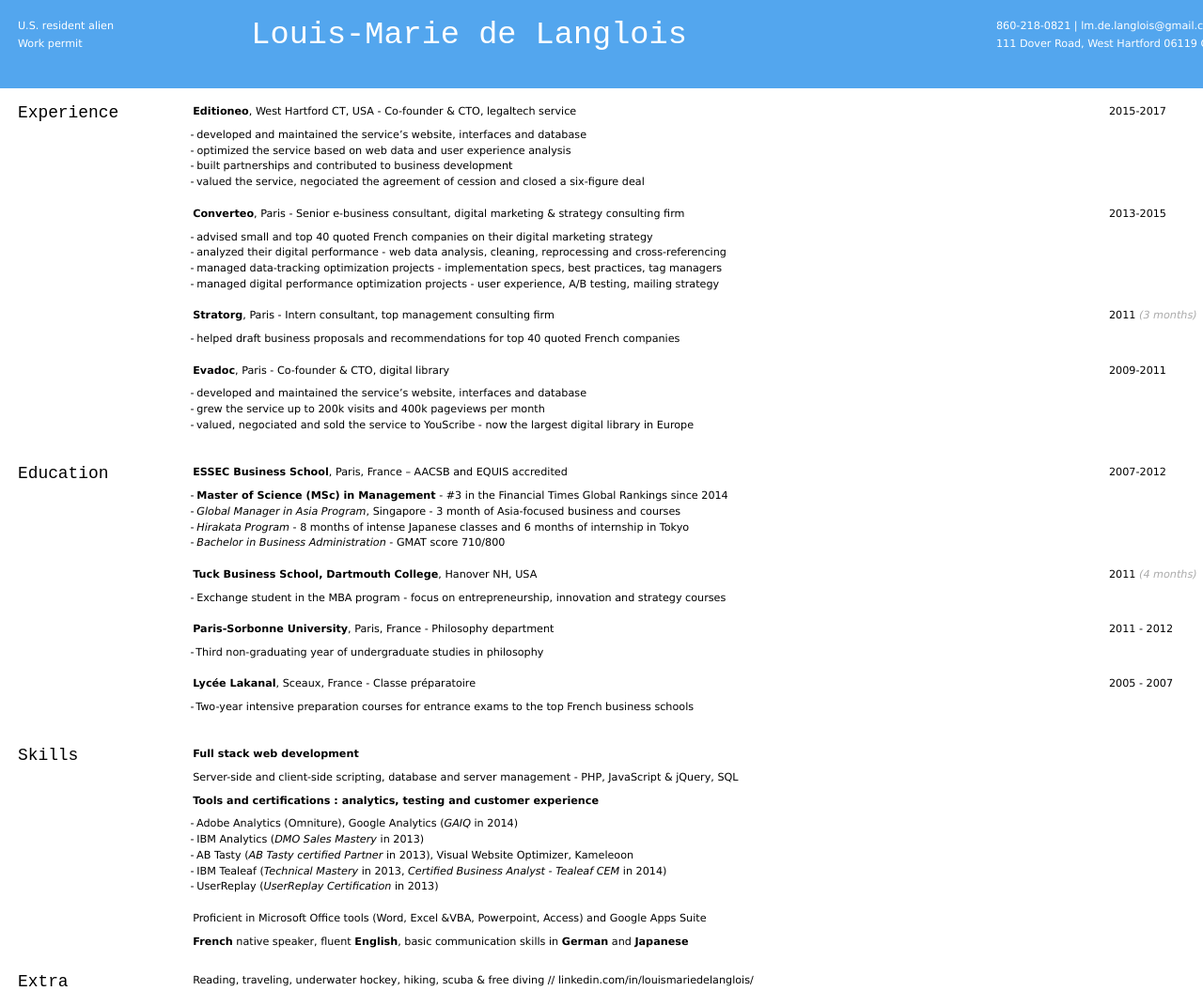
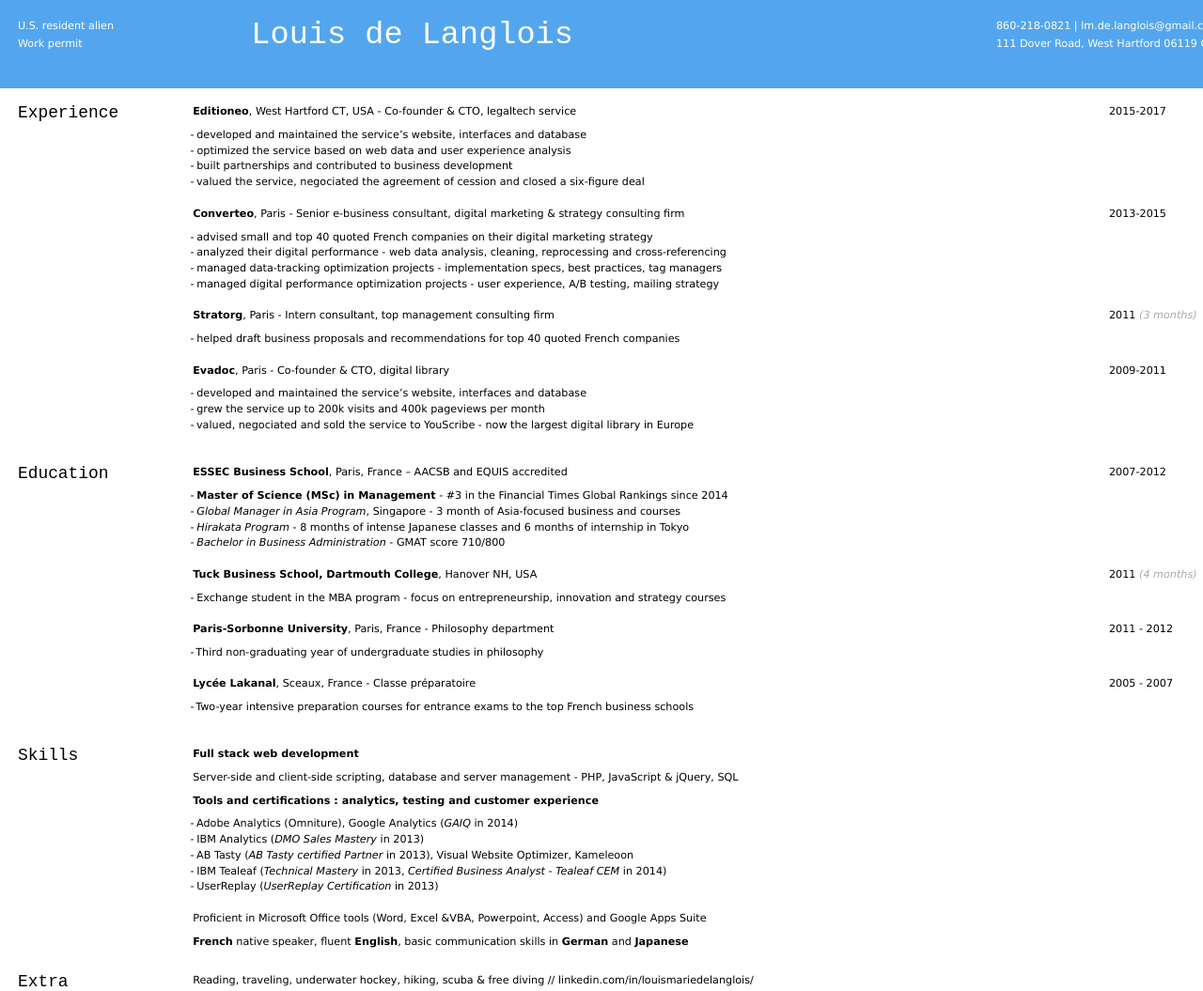
Before and after one commit to elipapa/markdown-cv, a Jekyll site: the page built from index.md, in a window 1280 px wide. Shown: the whole page at 94% size. Built offline with Jekyll 4.4.1, drawn with Linux system fonts in a browser that asks for light colours.

Commit message:
Update index.md

```diff
--- a/index.md
+++ b/index.md
@@ -3,12 +3,12 @@
 title: Resume - Louis-Marie de Langlois
 ---
 
-# Louis-Marie de Langlois
+# Louis de Langlois
 
 >U.S. resident alien<br/>
 >Work permit
 
-> 860-218-0821 | lm.de.langlois@gmail.com<br/>
+> 860-218-0821 | [lm.de.langlois@gmail.com](mailto:lm.de.langlois@gmail.com)<br/>
 > 111 Dover Road, West Hartford 06119 CT
 
 ## Experience
```
